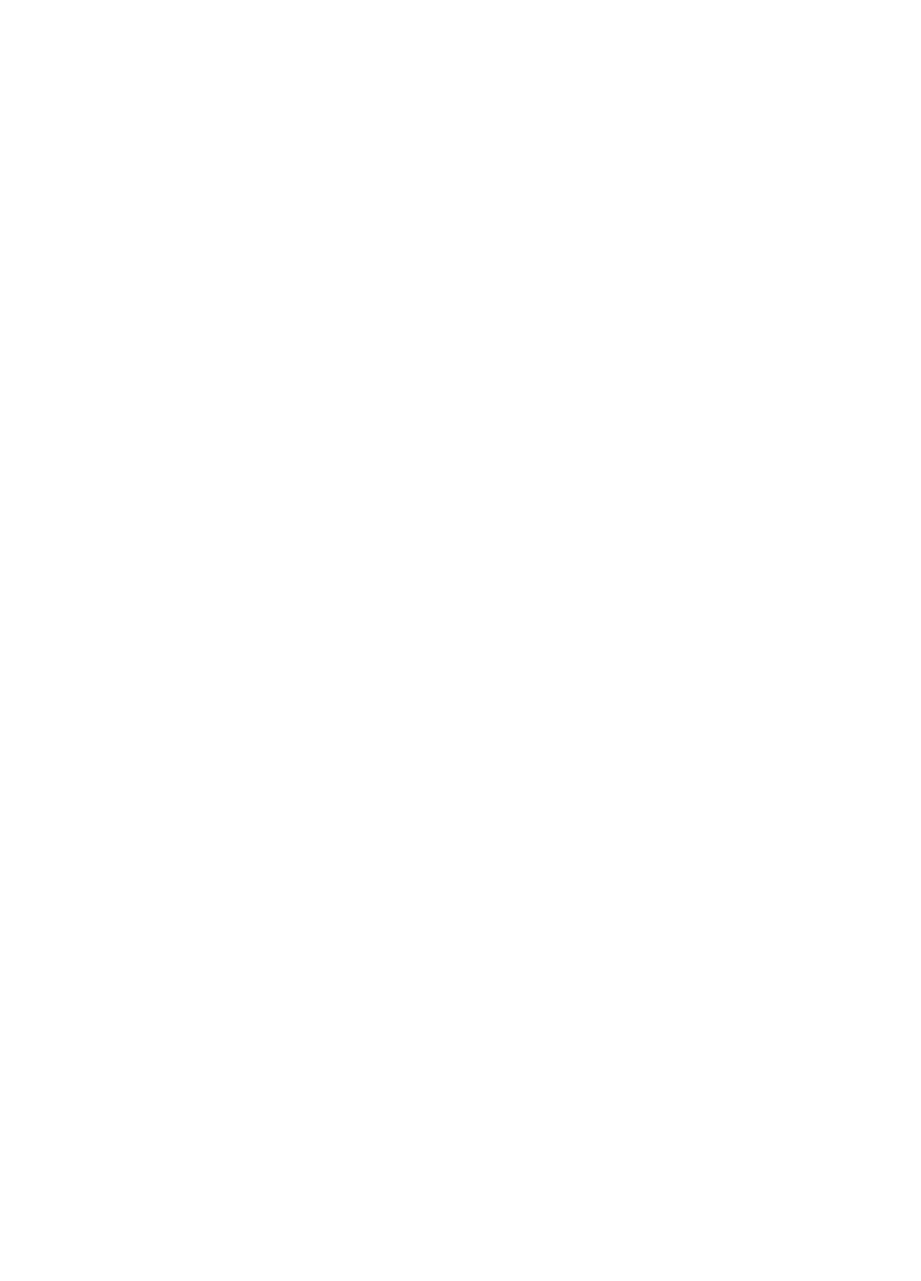
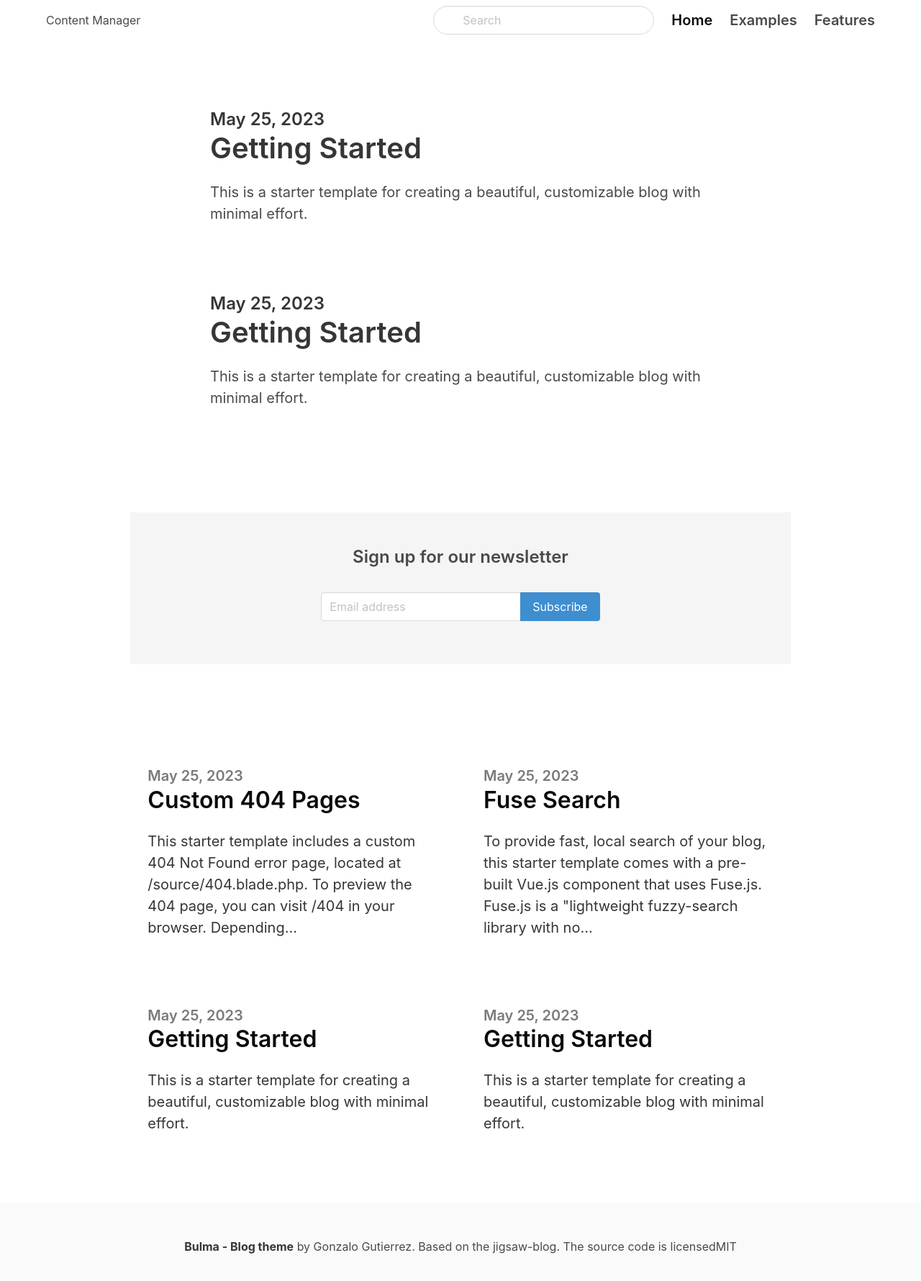
Before and after one commit to leilafaez/content-management-app, a Next.js app: page / in a window 1280 px wide. Shown: the top 1780 px of the page at 72% size. Before the commit the page ends 800 px from the top, so only its background shows below. Built offline with nearby package versions, Linux system fonts and the light colour scheme.

Commit message:
fix all the components in index.js file

```diff
--- a/pages/index.js
+++ b/pages/index.js
@@ -1,23 +1,20 @@
-
+import Navbar from "@/components/Navbar";
+import ResourceHighlight from "@/components/ResourceHighlight";
+import Newsletter from "@/components/Newsletter";
+import ResourceList from "@/components/ResourceList";
+import Footer from "@/components/Footer";
 
 export default function Home() {
   return (
     <>
-
-
-
-
-
-
-
-
-
-
-
-
-
+    <Navbar />
+    <ResourceHighlight/>
+    <Newsletter/>
+    <ResourceList/>
+    <Footer/>
 
     </>
 
+
   )
 }
```
